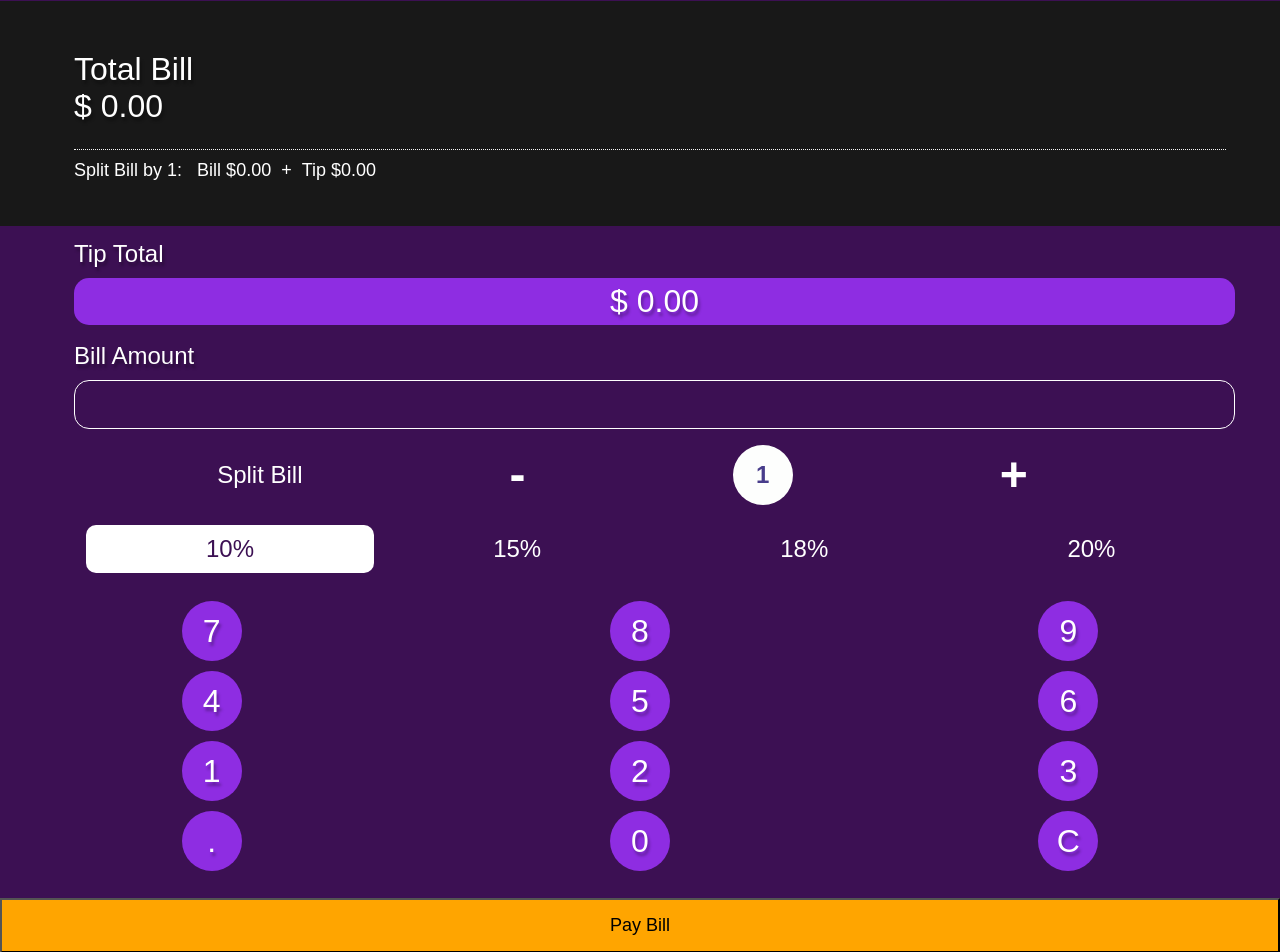
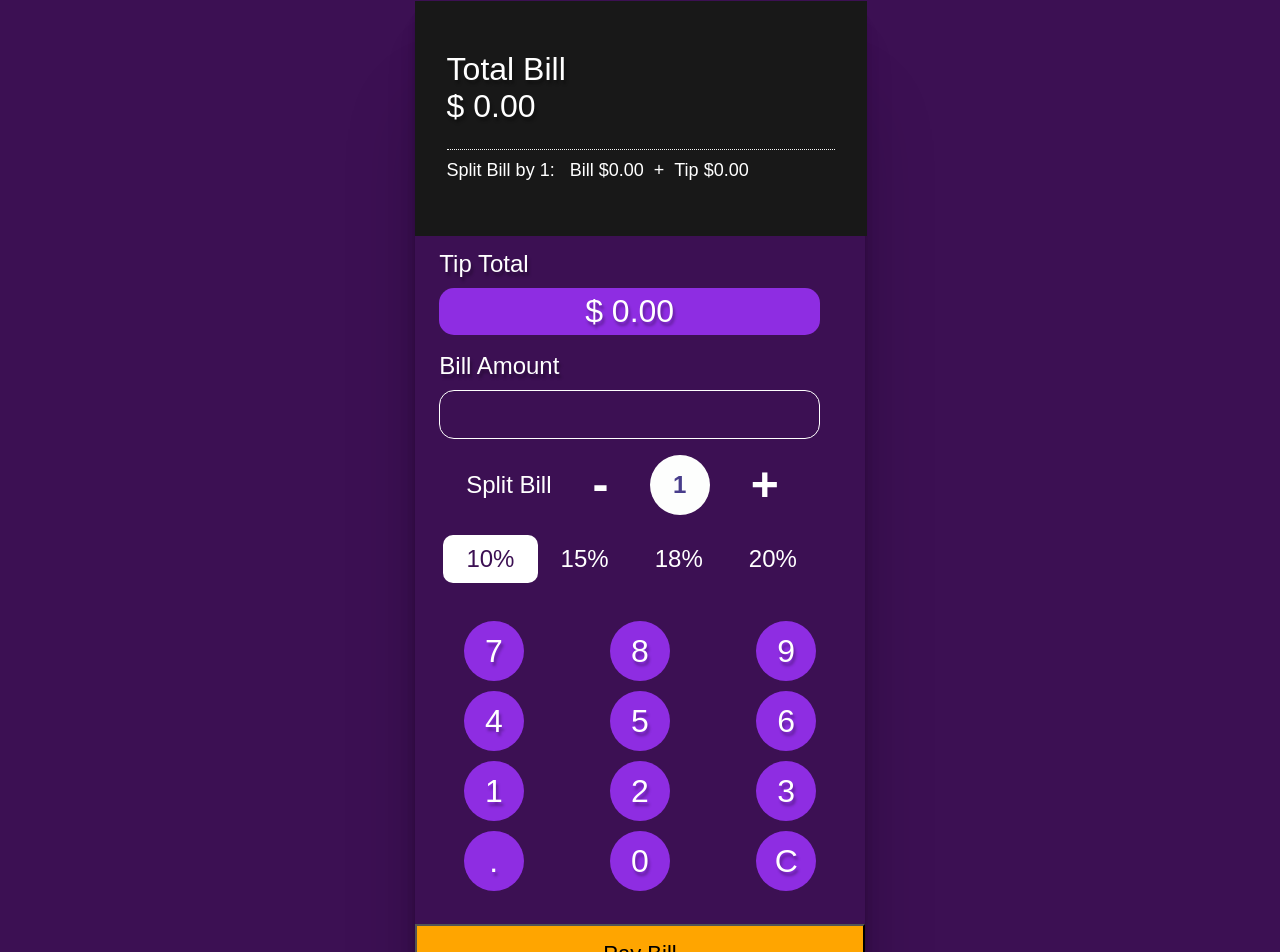
Before and after one commit to jamesdesigns/react-calculator, a React (Create React App) app: page / in a window 1280 px wide. Shown: the top 952 px of the page. Built offline with nearby package versions, Linux system fonts and the light colour scheme.

Commit message:
Add media queries to Tip Calculator

```diff
--- a/src/App.css
+++ b/src/App.css
@@ -50,7 +50,7 @@ body {
 ul {
 	list-style: none;
   margin-top: -18px;
-  padding: 0 10px 25px;
+  padding: 0 10px 35px;
 }
 
 .results {
@@ -214,3 +214,14 @@ ul {
   font-weight: bold;
   font-size: 3rem;
 }
+
+
+@media screen and (min-width: 800px) {
+  #root {
+    width: 450px;
+  }
+
+  .results {
+    width: 96%;
+  }
+}
--- a/src/TipCalculator.js
+++ b/src/TipCalculator.js
@@ -164,7 +164,7 @@ class TipCalculator extends Component {
 					getTipPercentage={this.getTipPercentage}
 					handleInputChange={this.handleInputChange} />
 				<Buttons onClickBtn={this.onClickBtn} buttons={this.state.buttons} />
-				<button style={{ cursor: 'pointer', padding: '15px', marginTop: '-90px', backgroundColor: 'orange', marginBototm: '20px', fontSize:'18px', width: '100%' }} onClick={this.generateQR}>
+				<button style={{ bottom: '0', left: '0',  cursor: 'pointer', padding: '15px', marginTop: '-90px', backgroundColor: 'orange', marginBototm: '20px', fontSize:'22px', width: '100%' }} onClick={this.generateQR}>
 					Pay Bill
 				</button>
 			</div>
```
